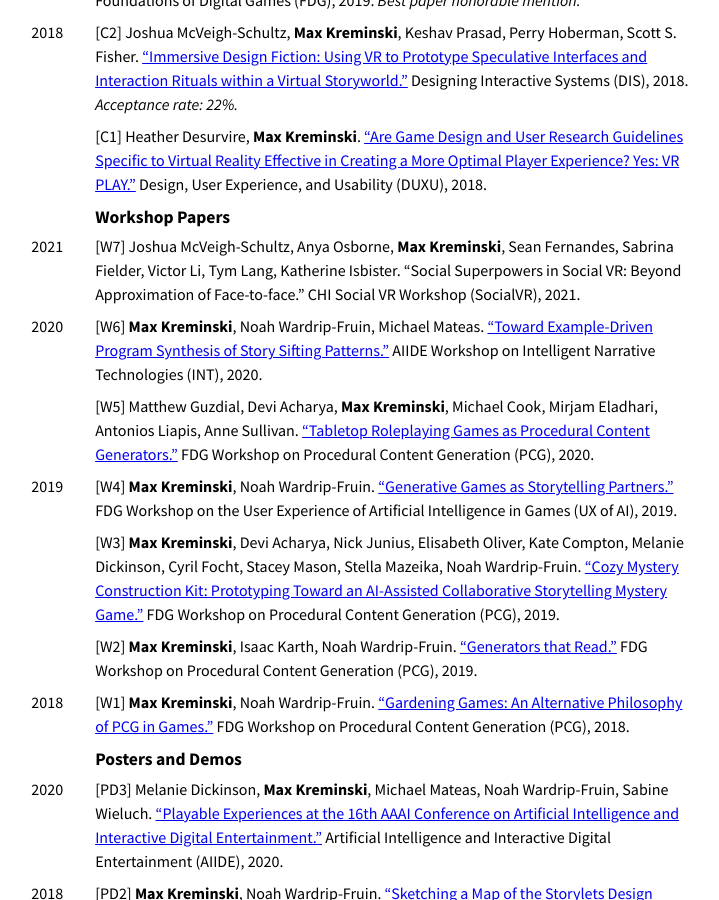
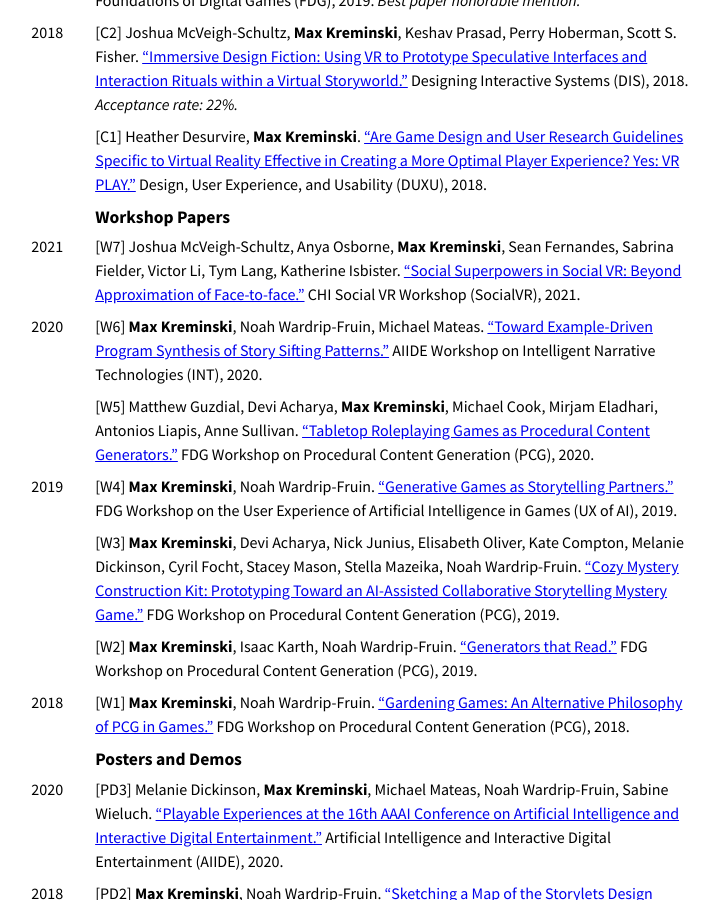
Before and after one commit to mkremins/mkremins.github.io, a Jekyll site: the page built from cv/index.html, in a window 1280 px wide and 900 px high, scrolled down 1744 px. Shown: the whole window, without its empty margins (299-1018 px from the left). Built offline with Jekyll 4.4.1, drawn with Linux system fonts in a browser that asks for light colours; part of the change alters nothing that is shown.

```diff
--- a/_data/publications.json
+++ b/_data/publications.json
@@ -22,7 +22,7 @@
 },
 {
   "title": "Social Superpowers in Social VR: Beyond Approximation of Face-to-face",
-  "url": "",
+  "url": "https://mkremins.github.io/publications/SocialSuperpowers_SocialVR2021.pdf",
   "authors": ["Joshua McVeigh-Schultz", "Anya Osborne", "Max Kreminski", "Sean Fernandes", "Sabrina Fielder", "Victor Li", "Tym Lang", "Katherine Isbister"],
   "year": "2021",
   "venue": "SocialVR",
```
Also changed, not shown: 1 other file.
